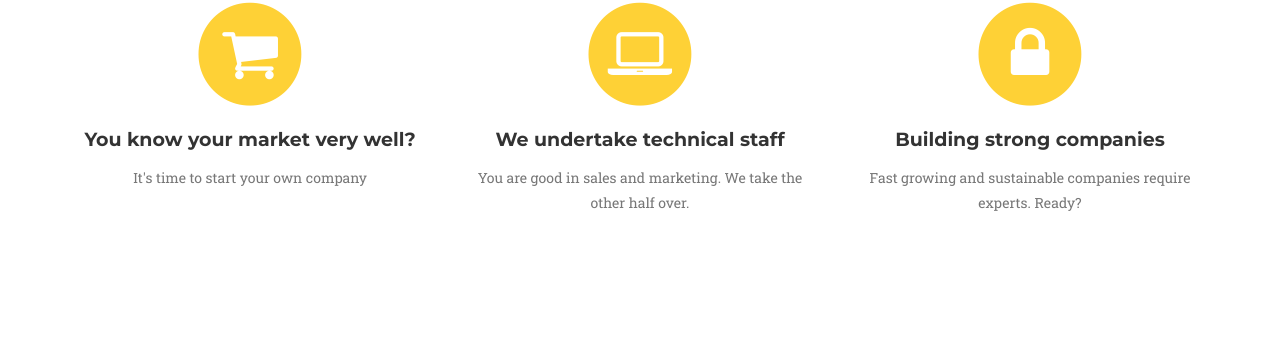
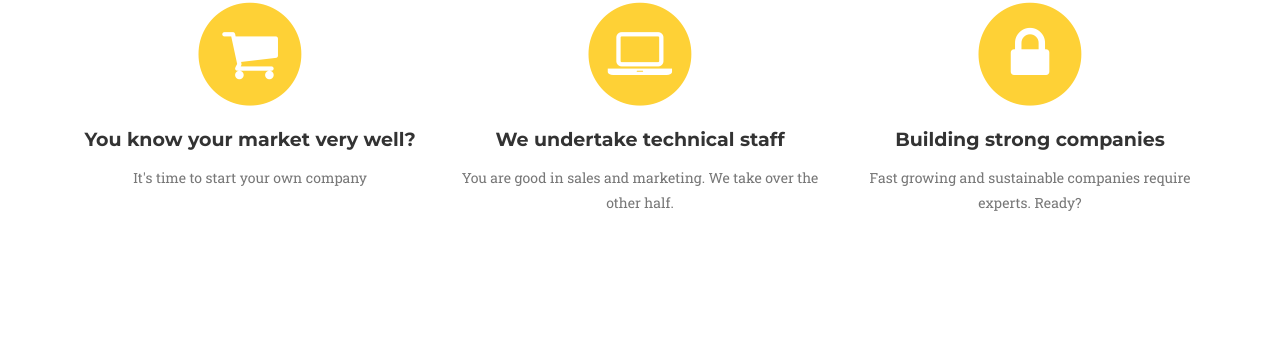
Before and after one commit to alperozturk/blog, a Jekyll site: the page built from index.html, in a window 1280 px wide and 900 px high, scrolled down 978 px. Shown: the part 92-454 px from the top of the window. Built offline with Jekyll 4.4.1, drawn with Linux system fonts in a browser that asks for light colours; some web fonts are replaced.

Commit message:
Update services.html

```diff
--- a/_includes/services.html
+++ b/_includes/services.html
@@ -22,7 +22,7 @@
                         <i class="fa fa-laptop fa-stack-1x fa-inverse"></i>
                     </span>
                     <h4 class="service-heading">We undertake technical staff</h4>
-                    <p class="text-muted">You are good in sales and marketing. We take the other half over.</p>
+                    <p class="text-muted">You are good in sales and marketing. We take over the other half.</p>
                 </div>
                 <div class="col-md-4">
                     <span class="fa-stack fa-4x">
```
